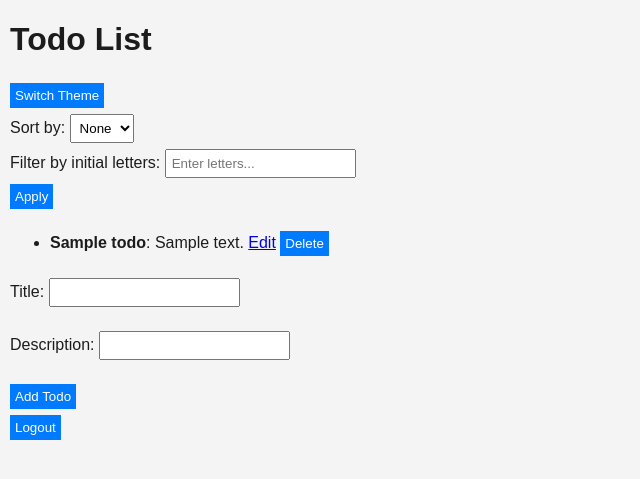
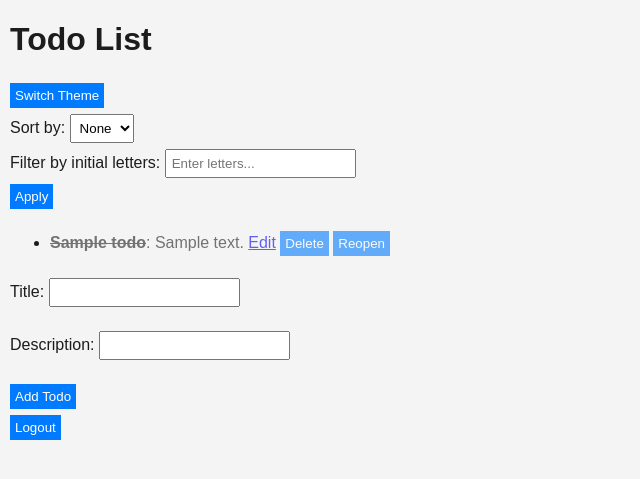
Before and after one commit to georges1138/ToDo_List_app_with_Flask-MVC_Architecture, a Flask app: page / in a window 1280 px wide. Shown: the top 479 px of the page, without its empty margins (0-640 px from the left). Run offline with Flask 3, Linux system fonts and the light colour scheme; the visitor is signed in with stand-in values (Sample User, id 1); tables that the repository leaves empty hold one stand-in row (values such as "Sample post").

Commit message:
Add toggle route and completion UI to todo list

```diff
--- a/app/controllers/todo_controller.py
+++ b/app/controllers/todo_controller.py
@@ -102,3 +102,15 @@ def delete(todo_id):
     )
 
     return redirect(url_for('todo.list_todos'))
+
+
+@todo_controller.route('/toggle/<int:todo_id>', methods=['POST'])
+def toggle_complete(todo_id):
+    user_id = session['user_id']
+
+    todo_service.toggle_complete(
+        user_id,
+        todo_id
+    )
+
+    return redirect(url_for('todo.list_todos'))
--- a/app/static/styles.css
+++ b/app/static/styles.css
@@ -27,3 +27,11 @@ button {
 button:hover {
     background-color: #0056b3;
 }
+
+.todo-item.completed {
+    opacity: 0.6;
+}
+
+.todo-item.completed .todo-title {
+    text-decoration: line-through;
+}
--- a/app/templates/todo_list.html
+++ b/app/templates/todo_list.html
@@ -34,11 +34,22 @@
     <ul>
         {% for todo in todos %}
             <li>
-                <strong>{{ todo.title }}</strong>: {{ todo.description }}
+                <div class="todo-item {% if todo.completed %}completed{% endif %}">
+                <strong class="todo-title">{{ todo.title }}</strong>: {{ todo.description }}
                 <a href="{{ url_for('todo.edit_todo', todo_id=todo.todo_id) }}">Edit</a>
                 <form action="{{ url_for('todo.delete', todo_id=todo.todo_id) }}" method="POST" style="display: inline;">
                     <button type="submit">Delete</button>
                 </form>
+                <form action="{{ url_for('todo.toggle_complete', todo_id=todo.todo_id) }}" method="POST" style="display: inline;">
+                    <button type="submit">
+                        {% if todo.completed %}
+                            Reopen
+                        {% else %}
+                            Done
+                        {% endif %}
+                    </button>
+                </form>
+                </div>
             </li>
         {% endfor %}
     </ul>
@@ -54,10 +65,6 @@
         <button type="submit">Add Todo</button>
     </form>
 
-    <!-- TODO: Create a logout form -->
-    <!-- - Set the action to the 'user.logout' route -->
-    <!-- - Use the 'POST' method -->
-        <!-- TODO: Add a button with label 'Logout' -->
     <form action="{{ url_for('user.logout') }}" method="POST" style="display: inline;">
         <button type="submit">Logout</button>
     </form>
```
